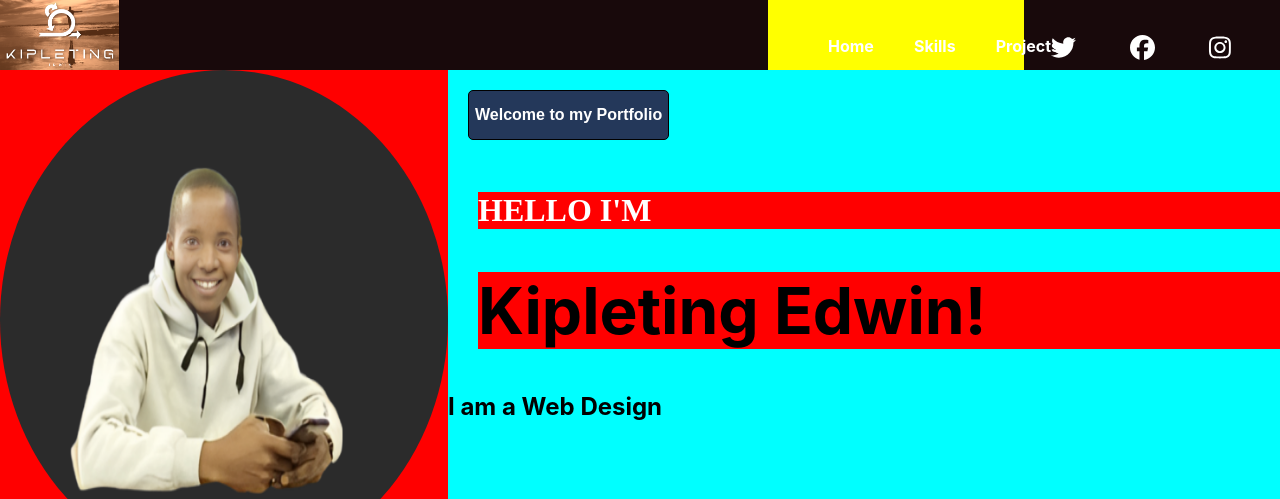
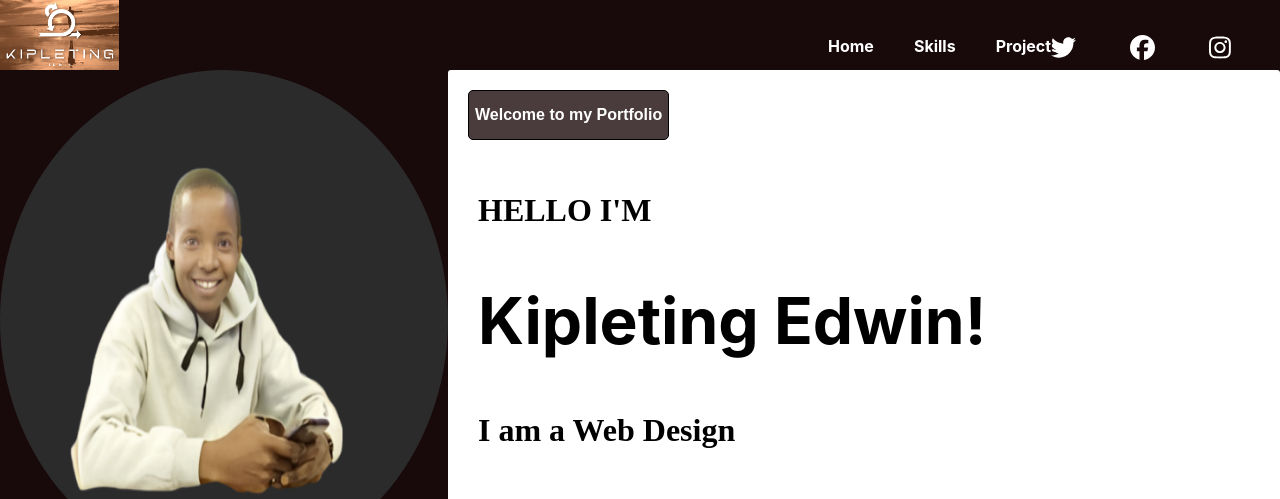
Before and after one commit to KipletingEdwin/my-portfolio, a React (Create React App) app: page / in a window 1280 px wide. Shown: the top 499 px of the page. Built offline with nearby package versions, Linux system fonts and the light colour scheme; a web font is replaced by a local one.

Commit message:
style my introduction part

```diff
--- a/src/App.css
+++ b/src/App.css
@@ -55,7 +55,7 @@
 }
 
 .navbar-links{
-  background-color: yellow;
+  /* background-color: yellow; */
   width: 20%;
 }
 
@@ -79,7 +79,8 @@
 }
 
 .navbar-links ul li:hover {
-  background-color: red;
+  background-color: rgb(64, 186, 64);
+  border-radius: 5px;
   /* color: black; */
 }
 
@@ -108,7 +109,7 @@
 /* Intro JS*/
 
 .Intro-Info {
-  background-color: red;
+  background-color: rgba(22, 5, 5, 0.776);
   height: 500px;
   display: flex;
   padding: 0px;
@@ -129,7 +130,8 @@
 }
 
 .my-introduction {
-  background-color: aqua;
+  background-color: white;
+  border-radius: 3px;
   width: 65%;
 }
 
@@ -139,23 +141,23 @@
   padding: 0px;
   /* margin: 30px; */
   margin-left: 30px;
-  color: white;
-  background-color: red;
+  color: black;
+  /* background-color: red; */
 
 }
 
-.my-introduction h1{
+.my-introduction h2{
   font-weight: bolder;
   font-size: 400%;
   /* margin: 50px; */
   margin-left: 30px;
-  background-color: red;
+  /* background-color: red; */
 }
 
 .my-introduction button{
   margin: 20px;
   color: white;
-  background-color: rgb(36, 56, 90);
+  background-color: rgba(22, 5, 5, 0.776);
   border-radius: 5px;
   height: 50px;
   width: auto;
--- a/src/components/Intro.js
+++ b/src/components/Intro.js
@@ -54,11 +54,11 @@ function Intro() {
       <div className="my-introduction">
         <button> Welcome to my Portfolio</button>
         <h3>HELLO I'M </h3>
-        <h1> Kipleting Edwin!</h1>
-        <h2>
+        <h2> Kipleting Edwin!</h2>
+        <h3>
           {" "}
           I am a <span>{text}</span>
-        </h2>
+        </h3>
       </div>
     </div>
   );
```
